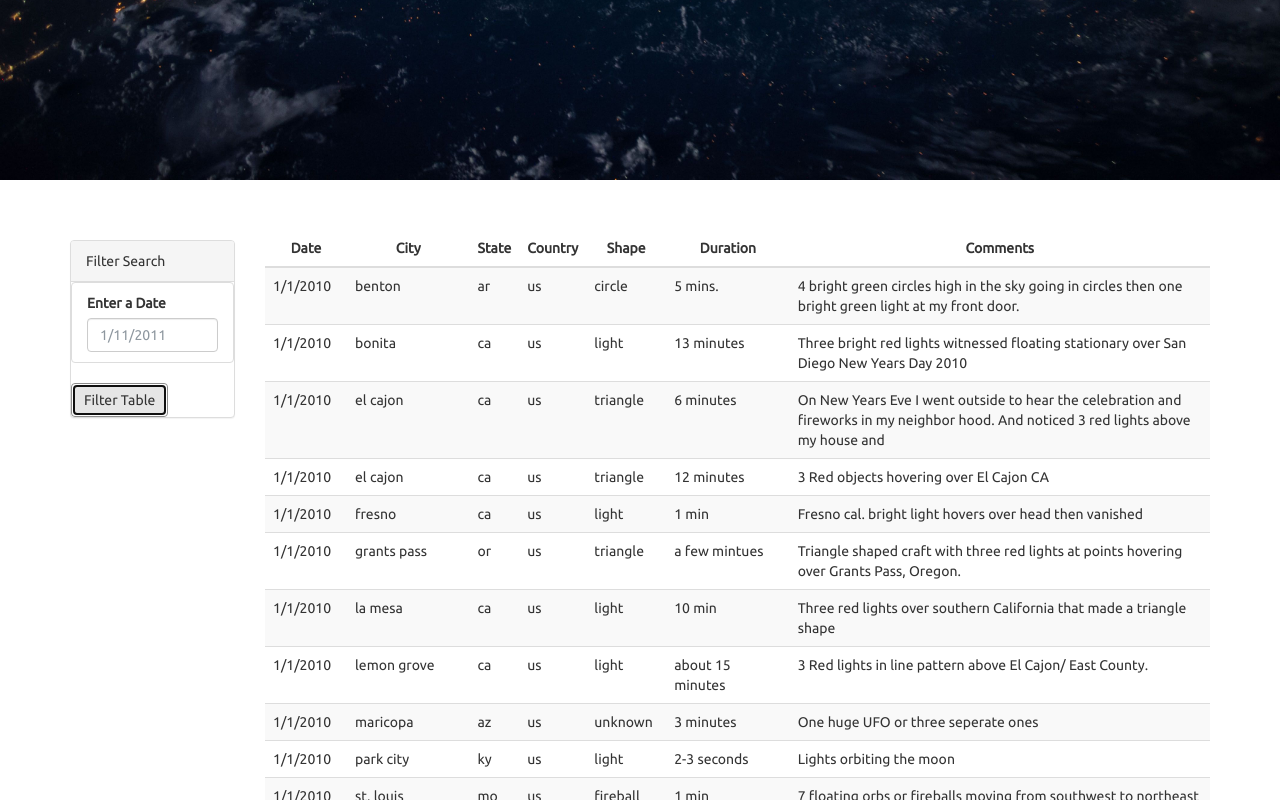
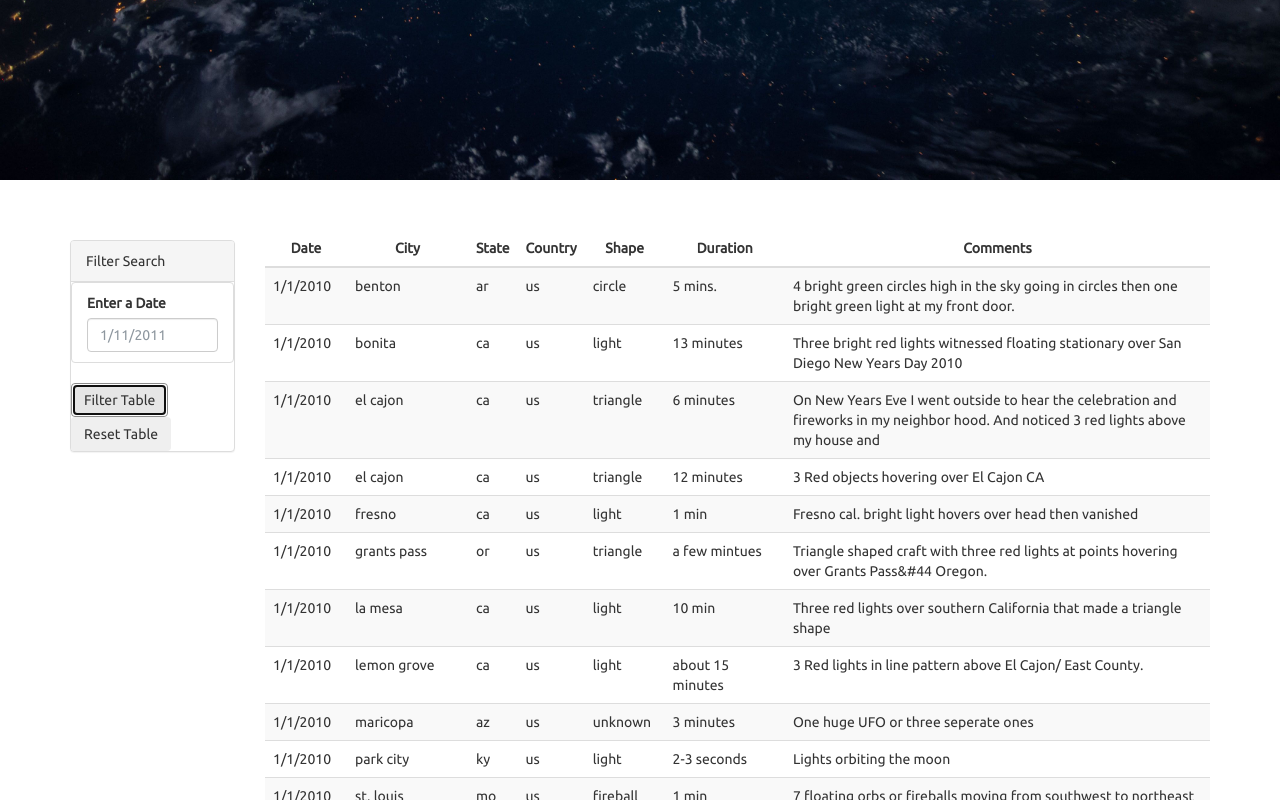
Before and after one commit to tajahnei/javascript-challenge, a plain HTML site: page UFO-level-1/index.html in a window 1280 px wide. Both pictures are taken after a click on the button "Filter Table". Shown: the part 432-1232 px from the top of the page. Drawn offline with nearby package versions, Linux system fonts and the light colour scheme.

Commit message:
search field

```diff
--- a/UFO-level-1/index.html
+++ b/UFO-level-1/index.html
@@ -42,6 +42,7 @@
                     </ul>
                   </div>
                   <button id="filter-btn" type="button" class="btn btn-default">Filter Table</button>
+                  <button id="reset-btn" type="button" class="btn btn-reset">Reset Table</button>
                 </form>
               </div>
             </div>
--- a/UFO-level-1/static/js/app.js
+++ b/UFO-level-1/static/js/app.js
@@ -11,3 +11,60 @@ d3.select("tbody")
     return `<td>${d.datetime}</td><td>${d.city}</td><td>${d.state}</td>
     <td>${d.country}</td><td>${d.shape}</td><td>${d.durationMinutes}</td><td>${d.comments}</td> `;
   });
+
+  var tbody = document.querySelector("tbody");
+  var dateInput = document.querySelector("#datetime");
+  var filterButton = document.querySelector("#filter-btn");
+  var resetButton = document.querySelector("#reset-btn");
+
+  // Add an event listener to the filterButton, call handleFilterButtonClick when clicked
+  filterButton.addEventListener("click", handleFilterButtonClick);
+
+  // Add an event listener to the resetButton, call handleResetButtonClick when clicked
+  resetButton.addEventListener("click", handleResetButtonClick);
+
+  // Create a copy of the data
+  var tableData = data;
+
+  // Build table with non-filtered data
+  function renderTable() {
+    tbody.innerHTML = "";
+    for (var i = 0; i < tableData.length; i++) {
+      // Get current address object and fields
+      var address = tableData[i];
+      console.log(address)
+      var fields = Object.keys(address);
+      // Create new row in tbody, set index to be i + startingIndex
+      var row = tbody.insertRow(i);
+      for (var j = 0; j < fields.length; j++) {
+        // For each field in address object, create new cell and set inner text to be current value at current address field
+        var field = fields[j];
+        var cell = row.insertCell(j);
+        cell.innerText = address[field];
+      }
+    }
+  }
+
+  // Build search table for filtered data
+  function handleFilterButtonClick() {
+    var filterDate = dateInput.value;
+
+    // Filter on date
+    if (filterDate != "") {
+      tableData = data.filter(function (address) {
+        var addressDate = address.datetime;
+        return addressDate === filterDate;
+      });
+    }
+    else { tableData };
+
+    renderTable();
+  }
+
+  // Clear all the fields
+  function handleResetButtonClick(){
+    renderTable();
+  }
+
+  // Render the table for the first time on page load
+  renderTable();
```
